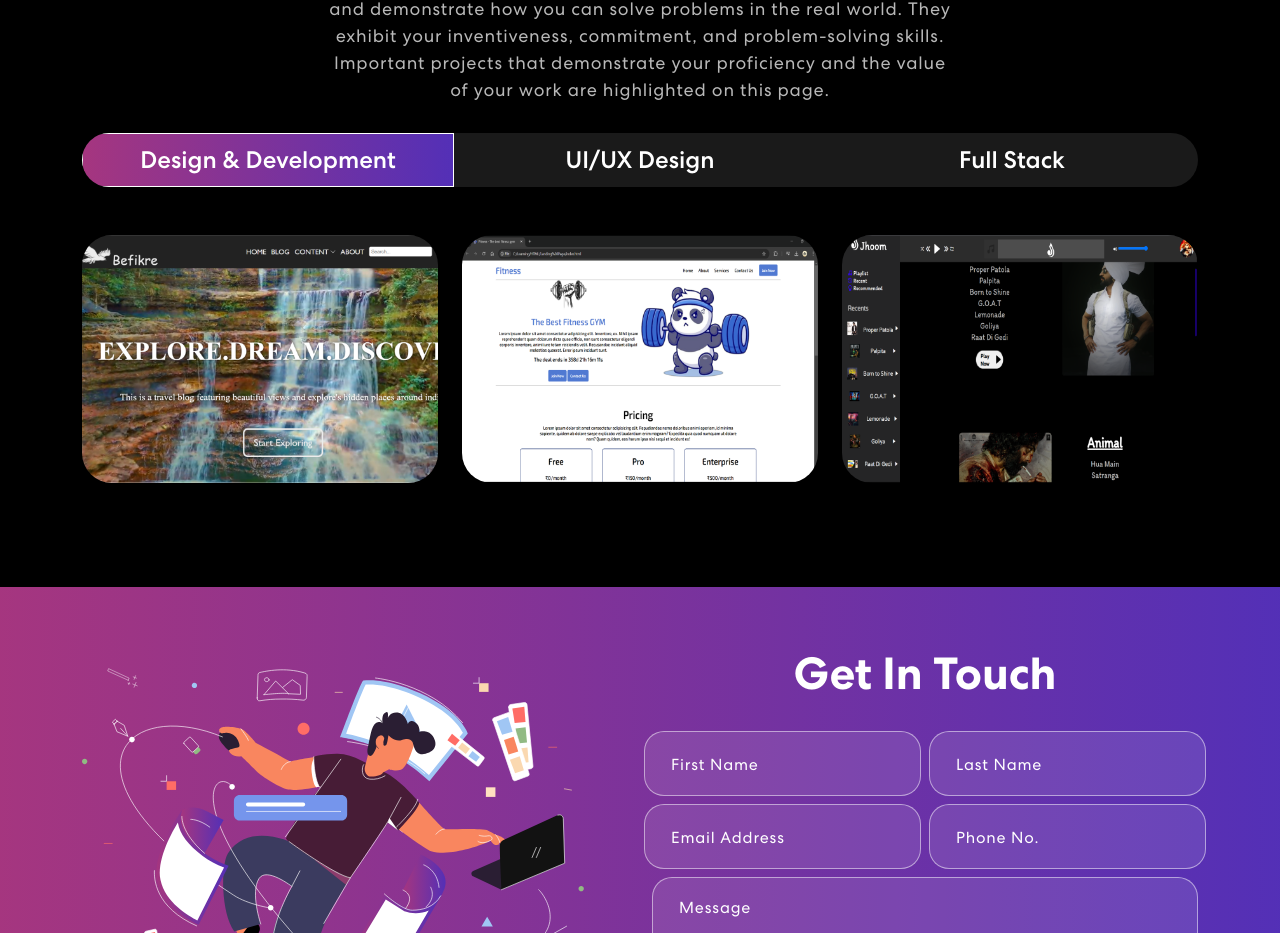
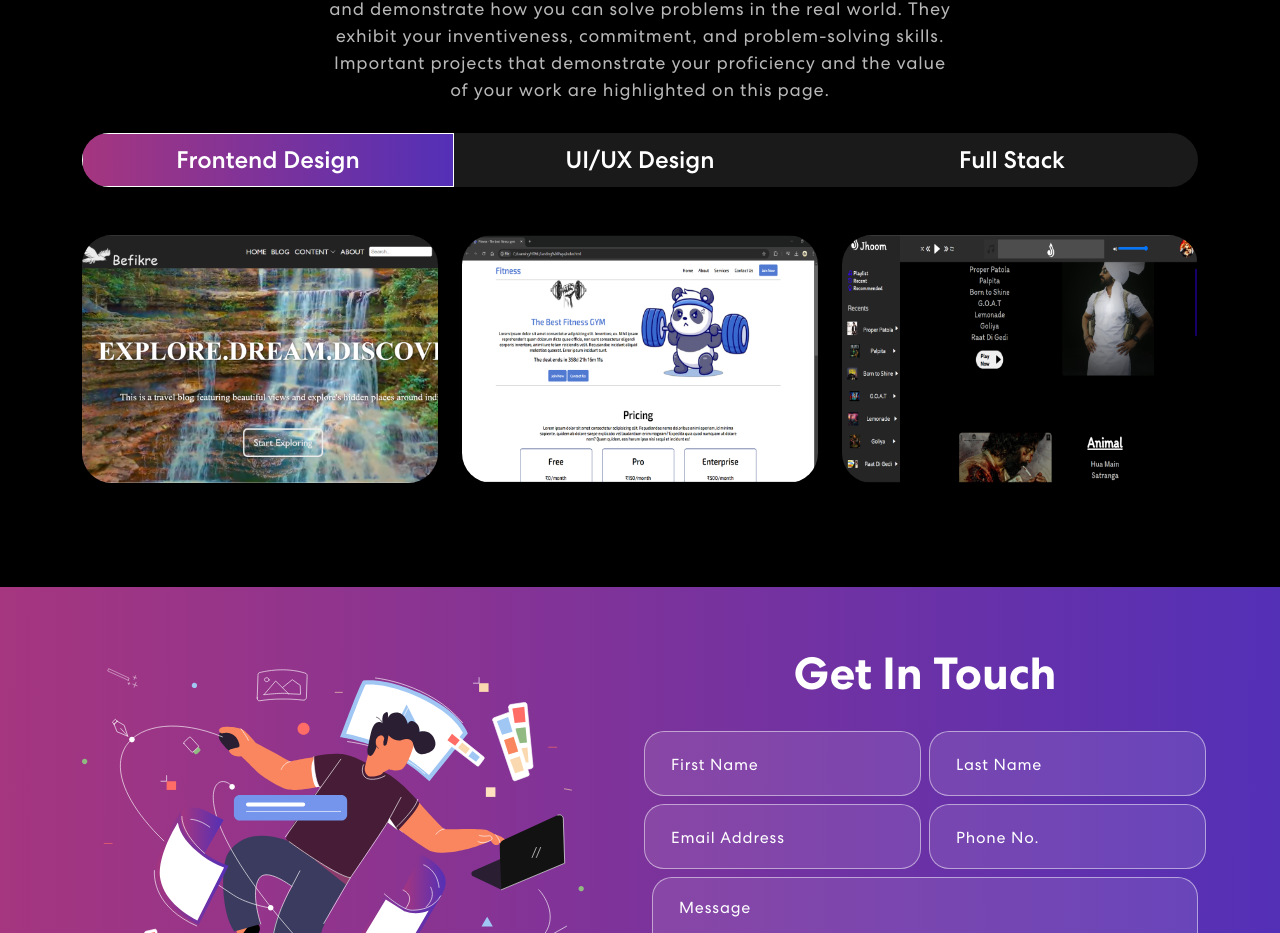
Before and after one commit to sushantsingal/My_Folio, a React (Vite) app: page / in a window 1280 px wide. Shown: the part 1498-2431 px from the top of the page. Built offline with nearby package versions, Linux system fonts and the light colour scheme.

Commit message:
Update Projects.jsx

```diff
--- a/src/components/Projects.jsx
+++ b/src/components/Projects.jsx
@@ -6,7 +6,6 @@ import projImg2 from "../assets/img/Nike.png";
 import projImg3 from "../assets/img/Jhoom.png";
 import projImg4 from "../assets/img/Locale-linkup.png";
 import projImg5 from "../assets/img/Landing-page.png";
-import projImg6 from "../assets/img/Portfolio.png";
 import colorSharp2 from "../assets/img/color-sharp2.png";
 import 'animate.css';
 import TrackVisibility from 'react-on-screen';
@@ -39,11 +38,11 @@ export const Projects = () => {
             description: "This is a prototype for the Nike app that streamlines and personalizes the buying and product tracking processes. Its sleek, user-friendly design makes it easy for customers to browse products.This prototype was designed to operate at peak efficiency across many platforms.",
             imgUrl: projImg2,
           },
-          {
-            title: "Portfolio Prototype",
-            description: "In this project, I focused on creating a seamless and visually appealing user experience for a personal portfolio. The design emphasizes clarity, simplicity, and interactivity, ensuring that visitors can easily navigate through sections and gain a comprehensive understanding of the showcased work.",
-            imgUrl: projImg6,
-          },
+          // {
+          //   title: "Landing Page",
+          //   description: "Web Design",
+          //   imgUrl: projImg5,
+          // },
           // {
           //   title: "Business Startup",
           //   description: "Design & Development",
@@ -84,7 +83,7 @@ export const Projects = () => {
                 <Tab.Container id="project-tabs" defaultActiveKey="first">
                 <Nav variant="pills" className="nav-pills mb-5 justify-content-center align-items-center" id="pills-tab">
                   <Nav.Item>
-                    <Nav.Link eventKey="first">Design & Development</Nav.Link>
+                    <Nav.Link eventKey="first">Frontend Design</Nav.Link>
                   </Nav.Item>
                   <Nav.Item>
                     <Nav.Link eventKey="second">UI/UX Design</Nav.Link>
```
